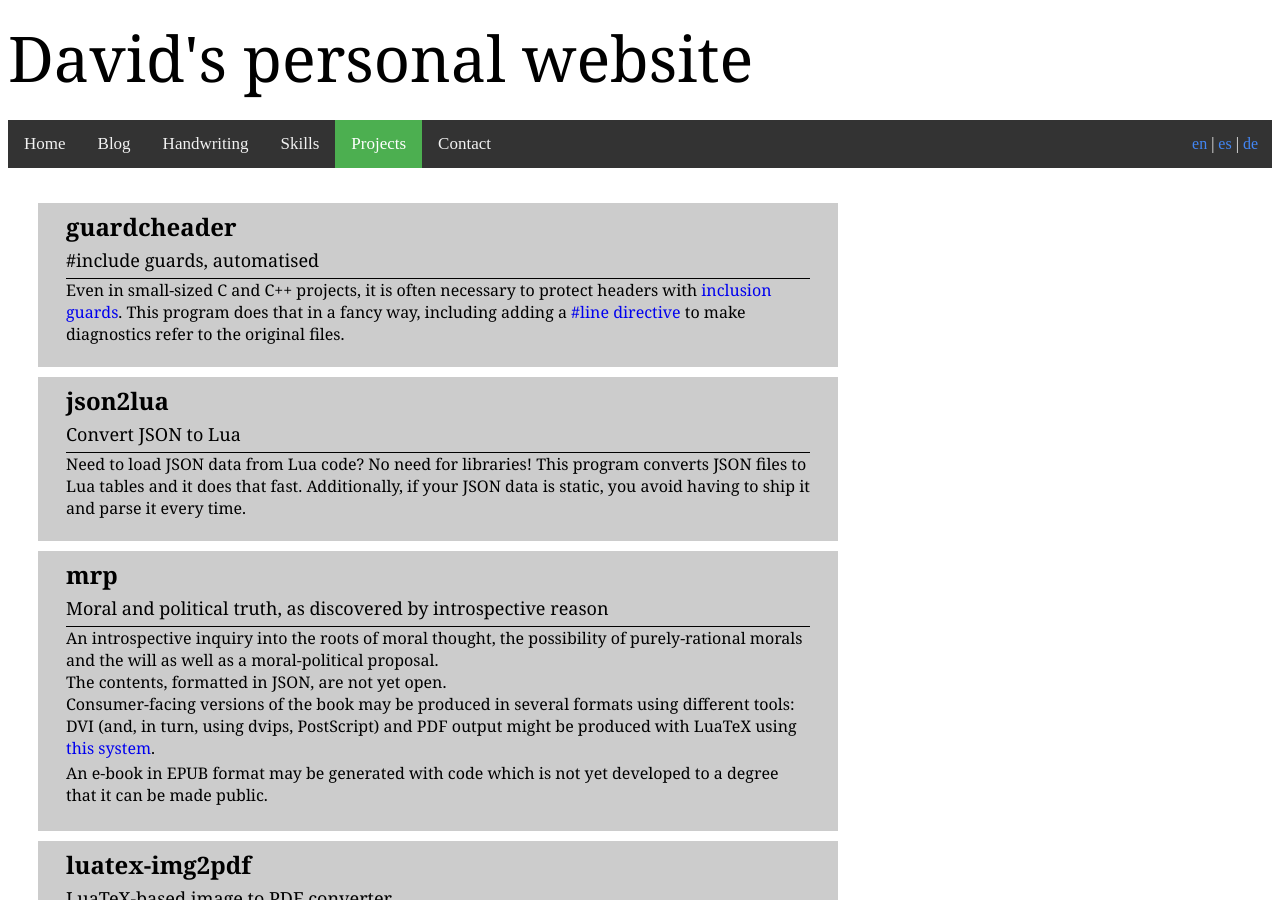
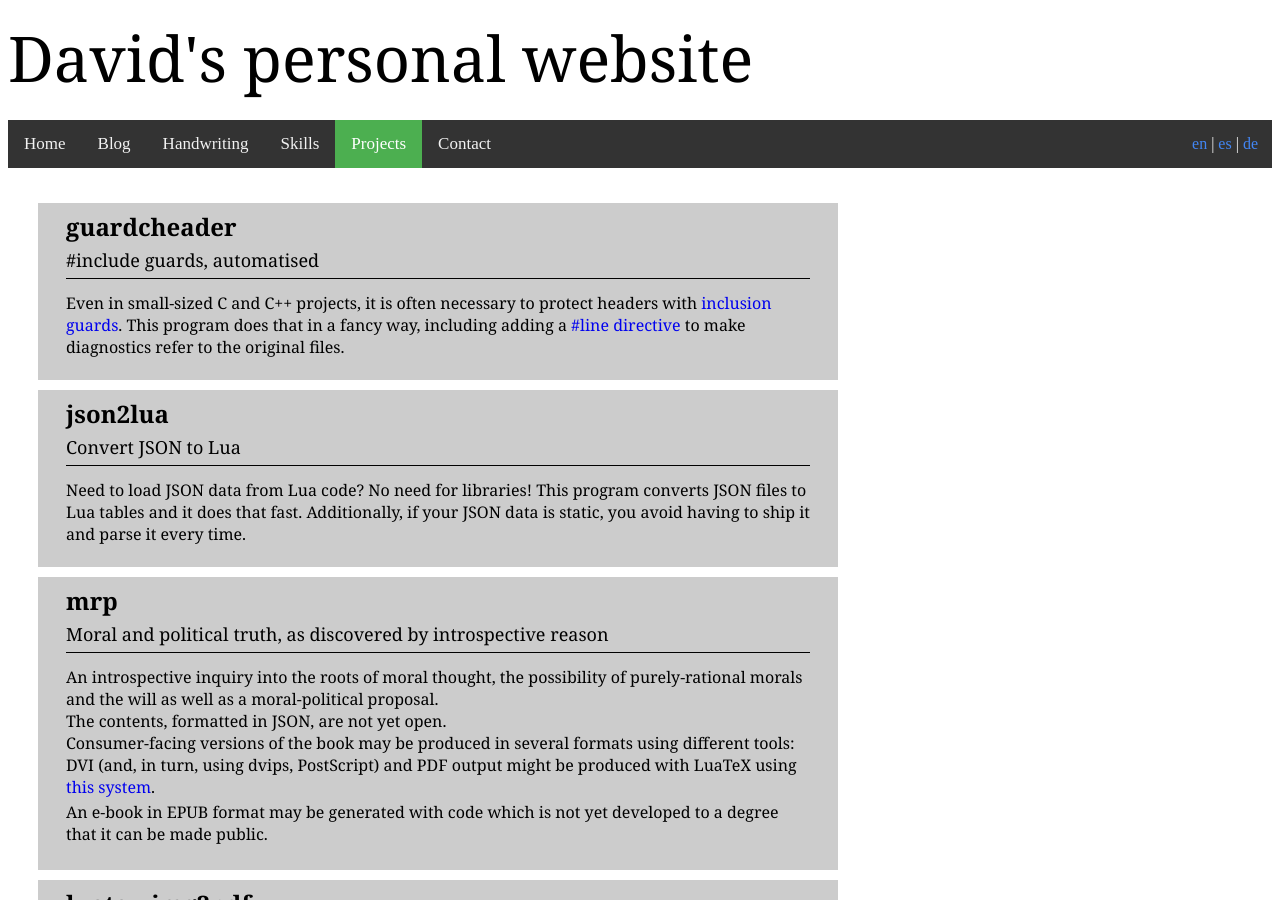
Before and after one commit to kalrish/website, a Jekyll site: the page built from en/projects.html, in a window 1280 px wide and 900 px high. Built offline with Jekyll 4.4.1, drawn with Linux system fonts in a browser that asks for light colours.

Commit message:
Add some space after heading in projects page

```diff
--- a/_includes/css/projects.scss
+++ b/_includes/css/projects.scss
@@ -35,6 +35,7 @@ ul.smartlist > li a {
 
 p.projsubtitle {
 	-webkit-margin-before: 0;
+	margin-bottom: 13px;
 	padding-bottom: 6px;
 	border-bottom: 1.75px solid black;
 	font-size: 18px;
```
